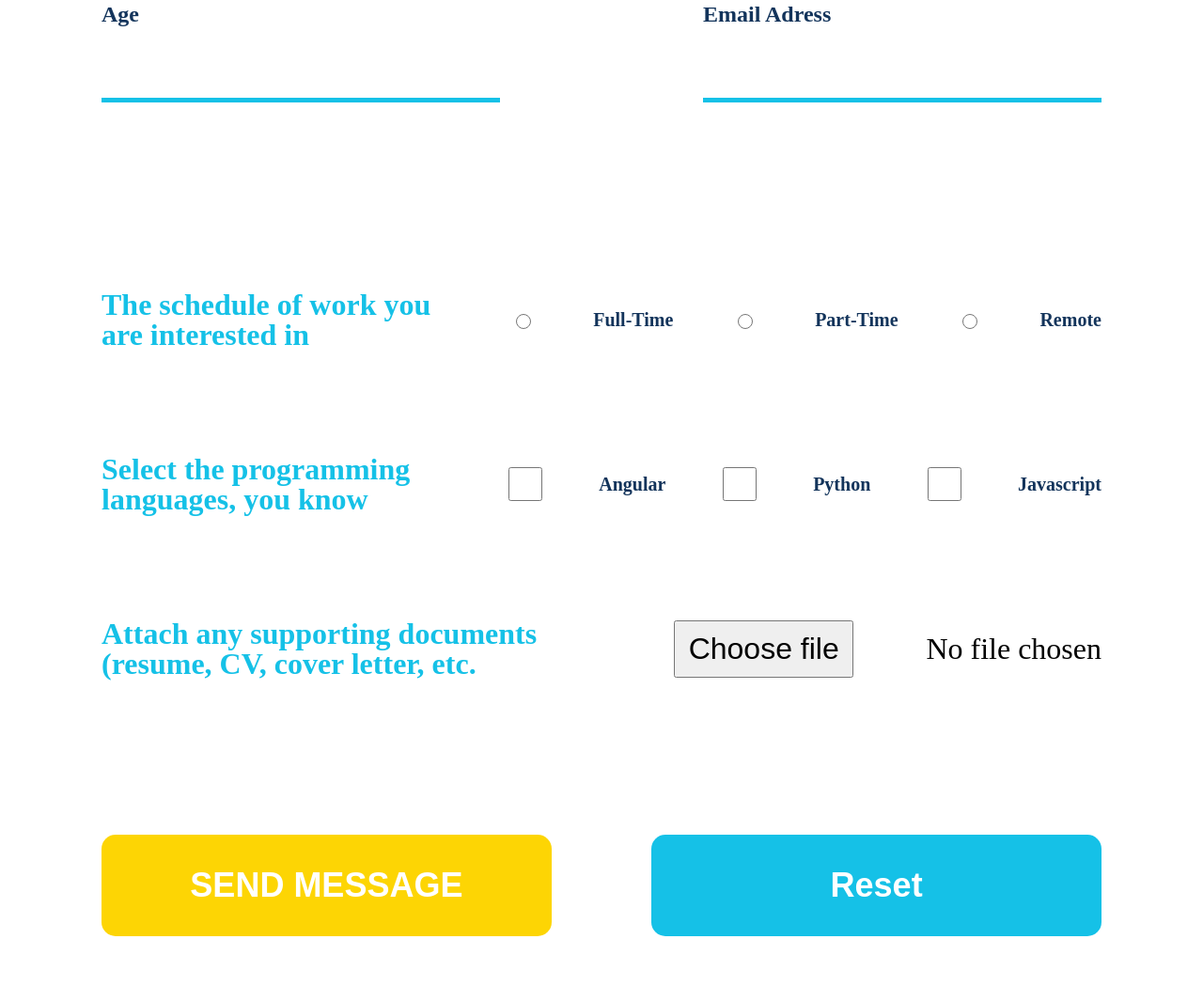
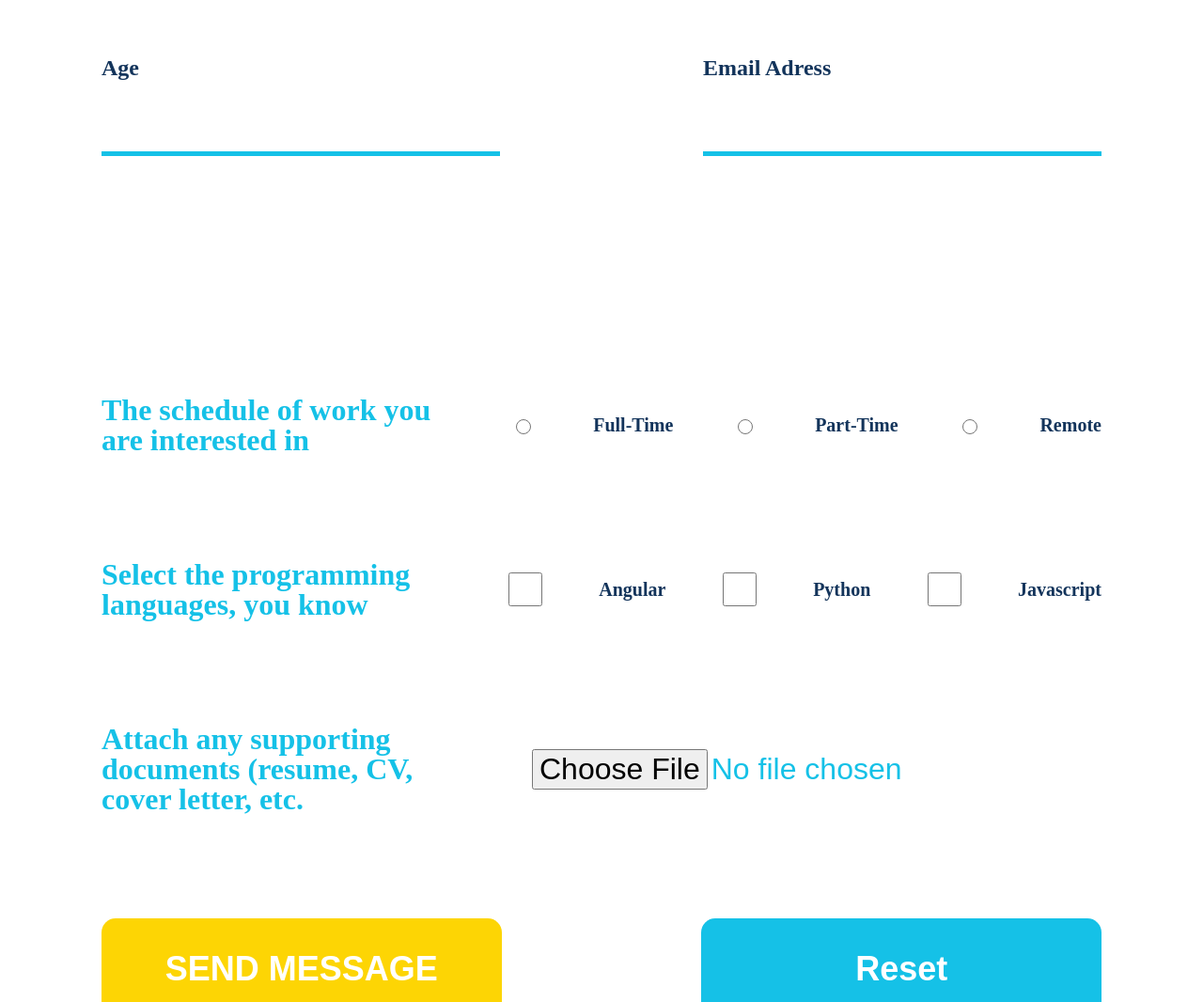
Before and after one commit to murobedianidze/davaleba11, a plain HTML site: page index.html in a window 1280 px wide. Shown: the part 683-1749 px from the top of the page at 94% size. Drawn offline with Linux system fonts and the light colour scheme.

Commit message:
add section2

```diff
--- a/css/style.css
+++ b/css/style.css
@@ -50,22 +50,23 @@ h1{
 /* type text */
 .First_line{
     width: 100%;
-    height: 111px;
     display: flex;
+    flex-wrap: wrap;
     justify-content: space-between;
-    gap: 152px;
-    margin-bottom: 62px;
+    gap: 62px;
+    margin-bottom: 192px;
 }
-.Second_line{
+/* .Second_line{
     width: 100%;
     height: 111px;
     display: flex;
     justify-content: space-between;
     gap: 152px;
     margin-bottom: 194px;
-}
+} */
 .form_label{
     display: block;
+    font-size: 24px;
     margin-bottom: 24px;
 }
 #Name,#Lastname,#Age,#Email{
@@ -81,22 +82,27 @@ h1{
     font-size: 1.5rem;
     color:  #13345B;
 }
+.form_div input:focus{
+    background-color: rgb(118, 212, 118);
+}
 /* type radio */
-.radio_div{
+.form2{
+    width: 100%;
     display: flex;
     justify-content: space-between;
     align-items: center;
     color: #15C1E7;
-    font-weight: 700;
-    font-size: 2rem;
+    margin-bottom: 111px;
 }
 .schedule{
     font-weight: 700;
     font-size: 1.25rem;
     color: #13345B;
 }
-.radio_title{
+.radio_title,.checkbox_title,.choose_title{
     width: 35%;
+    font-size: 2rem;
+    font-weight: 700;
 }
 input{
     font-size: 2rem;
@@ -106,18 +112,6 @@ input[type="radio"]{
     height: 16px;
 }
 /* type checkbox */
-.checkbox_div{
-    display: flex;
-    justify-content: space-between;
-    align-items: center;
-    color: #15C1E7;
-    font-weight: 700;
-    font-size: 2rem;
-    margin-top: 111px;
-}
-.checkbox_title{
-    width: 35%;
-}
 .checkbox{
     font-weight: 700;
     font-size: 1.25rem;
@@ -128,19 +122,7 @@ input[type="checkbox"]{
     height: 36px;
 }
 /* type choose file */
-.choose_div{
-    display: flex;
-    justify-content: space-between;
-    align-items: center;
-    color: #15C1E7;
-    font-weight: 700;
-    font-size: 2rem;
-    margin-top: 111px;
-    margin-bottom: 166px
-}
-.choose_title{
-    width: 50%;
-}
+
 button{
     width: 18%;
     height: 61px;
@@ -163,7 +145,7 @@ button:hover{
     align-items: center;
 }
 button[type="submit"]{
-    width: 45%;
+    width: 40%;
     height: 108px;
     background-color: #FDD504;
     color: #ffffff;
@@ -173,7 +155,7 @@ button[type="submit"]{
     border-radius: 15px;
 }
 input[type="reset"]{
-    width: 45%;
+    width: 40%;
     height: 108px;
     background-color: #15C1E7;
     color: #ffffff;
--- a/index.html
+++ b/index.html
@@ -34,7 +34,7 @@
         <main>
             <h1 class="Main_title">Contact Us</h1>
 
-<!-- form -->
+            <!-- form -->
             <form>
 
                 <div class="First_line">
@@ -44,12 +44,11 @@
                     </div>
 
                     <div class="form_div">
-                        <label class="form_label"  for="Lastname">Last Name</label>
+                        <label class="form_label" for="Lastname">Last Name</label>
                         <input type="text" id="Lastname" name="გვარი">
                     </div>
-                </div>
 
-                <div class="Second_line">
+
                     <div class="form_div">
                         <label class="form_label" for="Age">Age</label>
                         <input type="number" id="Age" name="ასაკი">
@@ -60,48 +59,51 @@
                         <input type="email" id="Email" name="email">
                     </div>
                 </div>
+
                 <!-- input radio -->
-                <div class="radio_div">
+                <div class="form2">
 
                     <h2 class="radio_title">The schedule of work you are interested in</h2>
 
-                    <input type="radio" id="schedule" name="schedule">
-                    <label class="schedule" for="schedule">Full-Time</label>
+                    <input type="radio" id="FULL" name="schedule" value="Full-Time">
+                    <label class="schedule" for="FULL">Full-Time</label>
 
-                    <input type="radio" id="schedule" name="schedule">
-                    <label class="schedule" for="schedule">Part-Time</label>
 
-                    <input type="radio" id="schedule" name="schedule">
-                    <label class="schedule" for="schedule">Remote</label>
+                    <input type="radio" id="PART" name="schedule" value="Part-Time">
+                    <label class="schedule" for="PART">Part-Time</label>
+
+
+                    <input type="radio" id="REMOTE" name="schedule" value="remote">
+                    <label class="schedule" for="REMOTE">Remote</label>
 
                 </div>
                 <!-- checkbox -->
-                <div class="checkbox_div">
+                <div class="form2">
 
                     <h2 class="checkbox_title">Select the programming languages, you know</h2>
 
-                    <input type="checkbox" id="checkbox" name="checkbox">
-                    <label class="checkbox" for="checkbox">Angular</label>
+                    <input type="checkbox" id="angular" name="Angular" value="ANGULAR">
+                    <label class="checkbox" for="angular">Angular</label>
 
-                    <input type="checkbox" id="checkbox" name="checkbox">
-                    <label class="checkbox" for="checkbox">Python</label>
 
-                    <input type="checkbox" id="checkbox" name="checkbox">
-                    <label class="checkbox" for="checkbox">Javascript</label>
+                    <input type="checkbox" id="python" name="Python" value="PUTHON">
+                    <label class="checkbox" for="python">Python</label>
+
+
+                    <input type="checkbox" id="js" name="Javascript" value="JAVASCRIPT">
+                    <label class="checkbox" for="js">Javascript</label>
+
 
                 </div>
                 <!-- choose file -->
-                <div class="choose_div">
+                <div class="form2">
 
                     <h2 class="choose_title">Attach any supporting documents (resume, CV, cover letter, etc.</h2>
-
-                    <button>Choose file</button>
-                    <p class="choose_text">No file chosen</p>
-
+                    <input type="file" id="input3">
                 </div>
                 <div class="last_div">
-                  <button type="submit">SEND MESSAGE</button>
-                  <input type="reset">
+                    <button type="submit">SEND MESSAGE</button>
+                    <input type="reset">
                 </div>
 
             </form>
```
